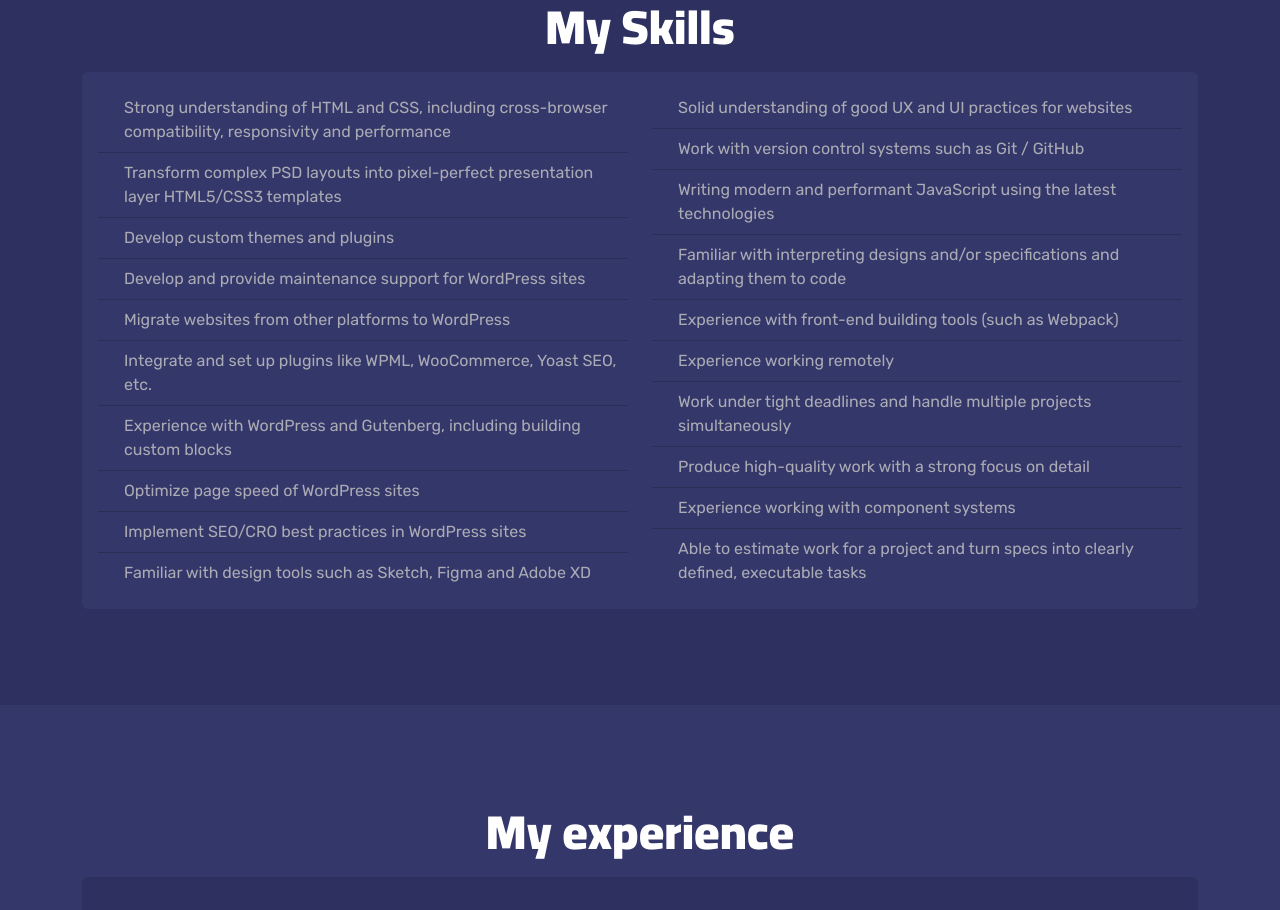
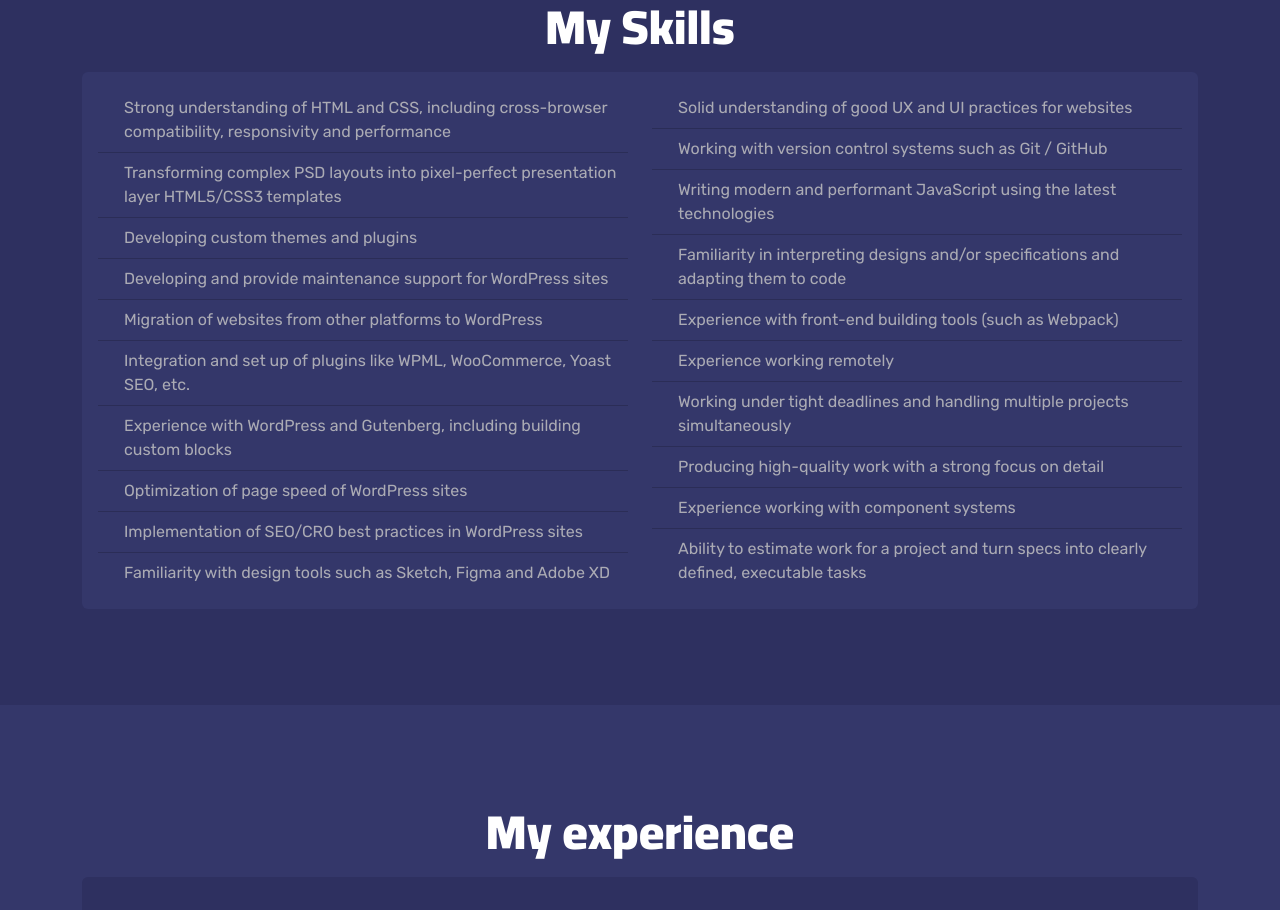
Before and after one commit to tinny77/MyCV, a React (Vite) app: page / in a window 1280 px wide. Shown: the part 1700-2610 px from the top of the page. Built offline with nearby package versions, Linux system fonts and the light colour scheme; a web font is replaced by a local one.

Commit message:
Skills verbs adjustements

```diff
--- a/src/Skills.jsx
+++ b/src/Skills.jsx
@@ -37,22 +37,22 @@ export default function Skills() {
 													cross-browser compatibility, responsivity and performance
 												</li>
 												<li className="list-group-item">
-													Transform complex PSD layouts into pixel-perfect
+													Transforming complex PSD layouts into pixel-perfect
 													presentation layer HTML5/CSS3 templates
 												</li>
 												<li className="list-group-item">
-													Develop custom themes and plugins
+													Developing custom themes and plugins
 												</li>
 												<li className="list-group-item">
-													Develop and provide maintenance support for WordPress
+													Developing and provide maintenance support for WordPress
 													sites
 												</li>
 
 												<li className="list-group-item">
-													Migrate websites from other platforms to WordPress
+													Migration of websites from other platforms to WordPress
 												</li>
 												<li className="list-group-item">
-													Integrate and set up plugins like WPML, WooCommerce,
+													Integration and set up of plugins like WPML, WooCommerce,
 													Yoast SEO, etc.
 												</li>
 												<li className="list-group-item">
@@ -60,13 +60,13 @@ export default function Skills() {
 													building custom blocks
 												</li>
 												<li className="list-group-item">
-													Optimize page speed of WordPress sites
+													Optimization of page speed of WordPress sites
 												</li>
 												<li className="list-group-item">
-													Implement SEO/CRO best practices in WordPress sites
+													Implementation of SEO/CRO best practices in WordPress sites
 												</li>
 												<li className="list-group-item">
-													Familiar with design tools such as Sketch, Figma and
+													Familiarity with design tools such as Sketch, Figma and
 													Adobe XD
 												</li>
 
@@ -81,14 +81,14 @@ export default function Skills() {
 												</li>
 
 												<li className="list-group-item">
-													Work with version control systems such as Git / GitHub
+													Working with version control systems such as Git / GitHub
 												</li>
 												<li className="list-group-item">
 													Writing modern and performant JavaScript using the
 													latest technologies
 												</li>
 												<li className="list-group-item">
-													Familiar with interpreting designs and/or
+													Familiarity in interpreting designs and/or
 													specifications and adapting them to code
 												</li>
 
@@ -101,11 +101,11 @@ export default function Skills() {
 												</li>
 
 												<li className="list-group-item">
-													Work under tight deadlines and handle multiple
+													Working under tight deadlines and handling multiple
 													projects simultaneously
 												</li>
 												<li className="list-group-item">
-													Produce high-quality work with a strong focus on
+													Producing high-quality work with a strong focus on
 													detail
 												</li>
 
@@ -113,7 +113,7 @@ export default function Skills() {
 													Experience working with component systems
 												</li>
 												<li className="list-group-item">
-													Able to estimate work for a project and turn specs
+													Ability to estimate work for a project and turn specs
 													into clearly defined, executable tasks
 												</li>
 											</ul>
```
